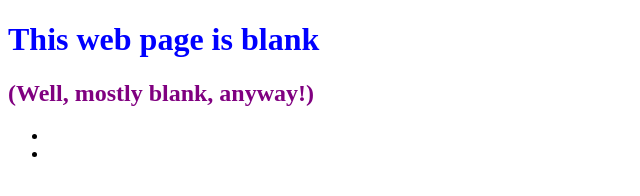
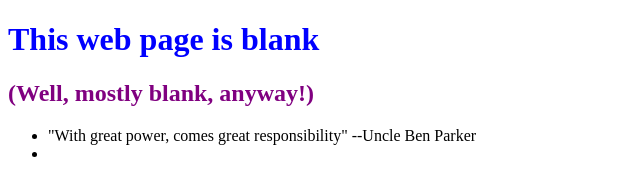
Before and after one commit to Maxim91/0repository_from_github, a plain HTML site: page index.html in a window 1280 px wide. Shown: the whole page, without its empty margins (0-640 px from the left). Drawn offline with Linux system fonts and the light colour scheme.

Commit message:
Added quote from Uncle Ben Parker

```diff
--- a/index.html
+++ b/index.html
@@ -8,7 +8,7 @@
 		<h1 style = "color: Blue">This web page is blank</h1>
 		<h2 style = "color: Purple">(Well, mostly blank, anyway!)</h2>
 		<ul>
-			<li></li>
+			<li>"With great power, comes great responsibility" --Uncle Ben Parker</li>
 			<li></li>
 		</ul>
 	</body>
```
